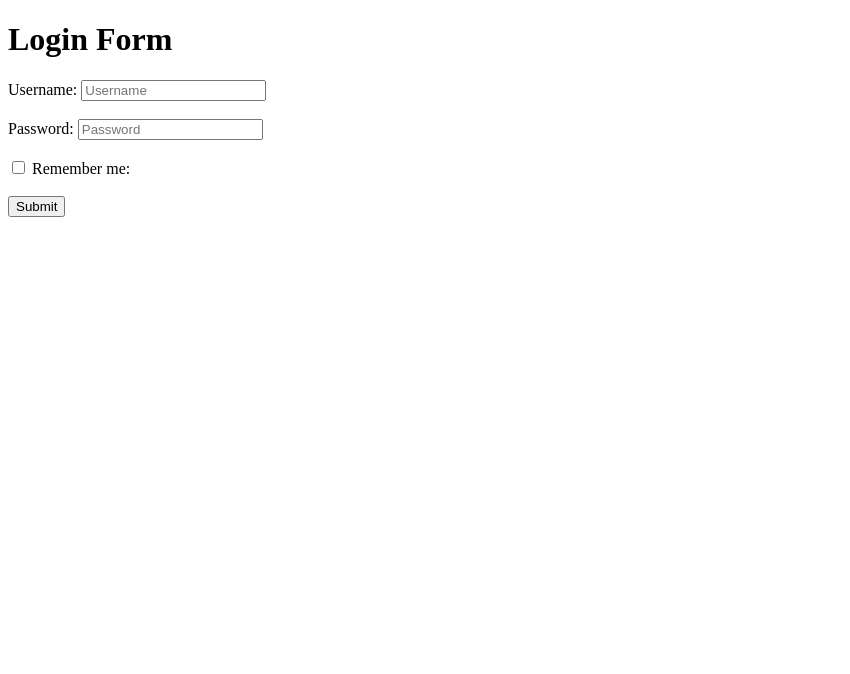
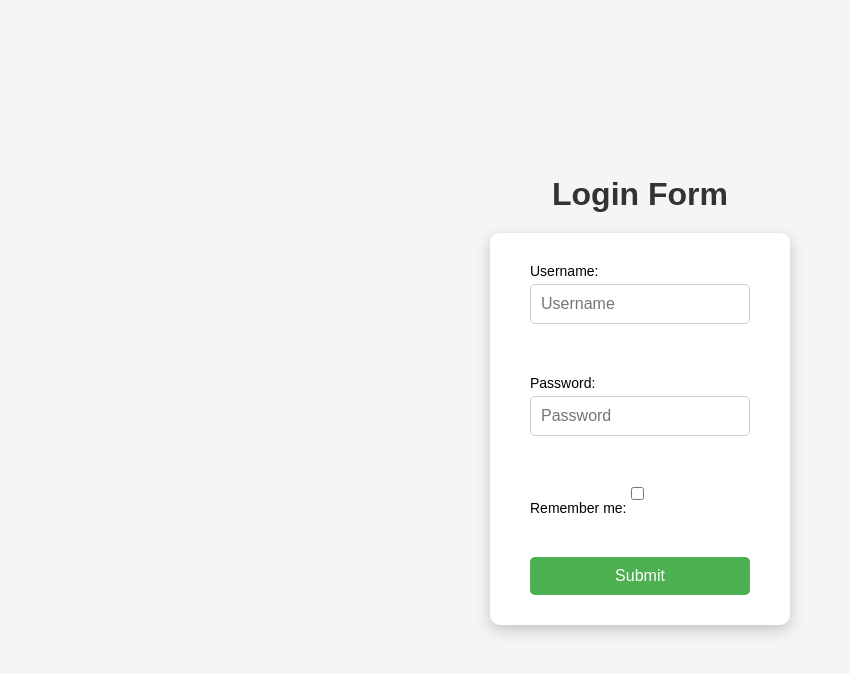
Before and after one commit to acciojob/remember-me-login-form-krishanraaj, a website: page main.html in a window 1280 px wide. Shown: the whole page, without its empty margins (0-850 px from the left). Drawn offline with Linux system fonts and the light colour scheme.

Commit message:
created a submission

```diff
--- a/script.js
+++ b/script.js
@@ -5,7 +5,7 @@ document.addEventListener("DOMContentLoaded", function() {
     const submitBtn = document.getElementById("submit");
     const existingBtn = document.getElementById("existing");
 
-    // Function to check if credentials exist in localStorage
+    // Check if credentials exist in localStorage and show existing user button
     function checkExistingCredentials() {
         const savedUsername = localStorage.getItem("username");
         const savedPassword = localStorage.getItem("password");
@@ -13,14 +13,13 @@ document.addEventListener("DOMContentLoaded", function() {
         if (savedUsername && savedPassword) {
             existingBtn.style.display = "inline-block"; // show button
         } else {
-            existingBtn.style.display = "none";
+            existingBtn.style.display = "none"; // hide button
         }
     }
 
-    // Initial check on page load
-    checkExistingCredentials();
+    checkExistingCredentials(); // run on page load
 
-    // Submit form
+    // Form submission
     document.getElementById("loginForm").addEventListener("submit", function(e) {
         e.preventDefault(); // prevent page reload
 
@@ -42,7 +41,6 @@ document.addEventListener("DOMContentLoaded", function() {
             localStorage.removeItem("password");
         }
 
-        // Update existing user button
         checkExistingCredentials();
 
         // Optionally clear inputs if not remembering
--- a/styles.css
+++ b/styles.css
@@ -1 +1,91 @@
 /*  your css code here. If applicable */
+/* Reset */
+* {
+  margin: 0;
+  padding: 0;
+  box-sizing: border-box;
+}
+
+/* Body */
+body {
+  height: 100vh;
+  display: flex;
+  justify-content: center;
+  align-items: center;
+  font-family: Arial, sans-serif;
+  background-color: #f5f5f5;
+  flex-direction: column;
+}
+
+/* Heading */
+h1 {
+  margin-bottom: 20px;
+  color: #333;
+  text-align: center;
+}
+
+/* Form */
+form {
+  background-color: #fff;
+  padding: 30px 40px;
+  border-radius: 10px;
+  box-shadow: 0 5px 15px rgba(0,0,0,0.2);
+  display: flex;
+  flex-direction: column;
+  width: 300px;
+}
+
+/* Labels */
+label {
+  font-size: 14px;
+  margin-bottom: 5px;
+}
+
+/* Inputs */
+input[type="text"],
+input[type="password"] {
+  padding: 10px;
+  margin-bottom: 15px;
+  border-radius: 5px;
+  border: 1px solid #ccc;
+  font-size: 16px;
+}
+
+/* Checkbox */
+input[type="checkbox"] {
+  margin-right: 5px;
+}
+
+/* Submit button */
+input[type="submit"] {
+  padding: 10px;
+  border: none;
+  border-radius: 5px;
+  background-color: #4CAF50;
+  color: white;
+  font-size: 16px;
+  cursor: pointer;
+  transition: background-color 0.3s;
+}
+
+input[type="submit"]:hover {
+  background-color: #45a049;
+}
+
+/* Existing user button */
+#existing {
+  margin-top: 15px;
+  padding: 10px;
+  width: 100%;
+  border: none;
+  border-radius: 5px;
+  background-color: #008CBA;
+  color: white;
+  font-size: 16px;
+  cursor: pointer;
+  transition: background-color 0.3s;
+}
+
+#existing:hover {
+  background-color: #007bb5;
+}
```
